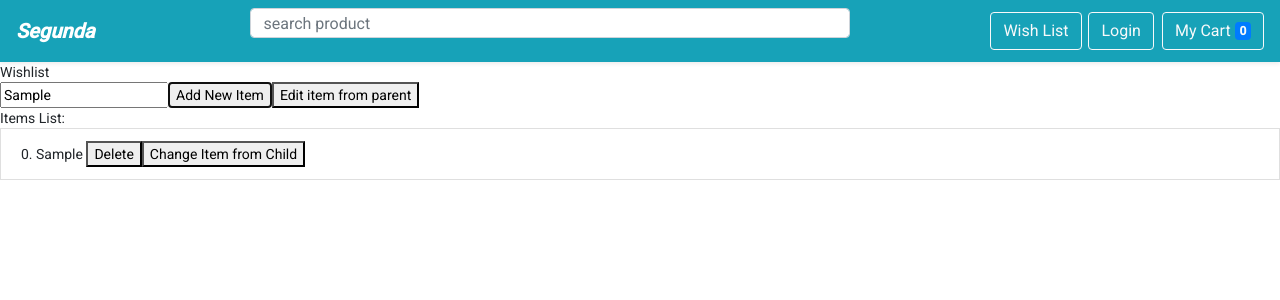
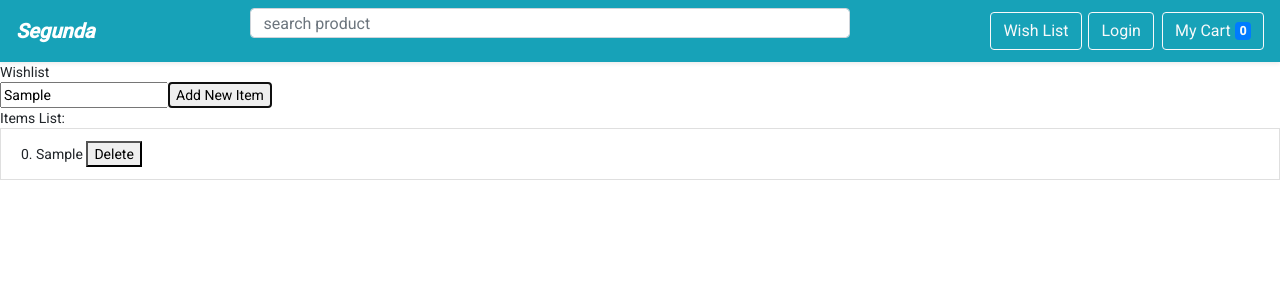
Before and after one commit to alex1ivlev/segunda_public, an Angular app: page /wishlist in a window 1280 px wide. Both pictures are taken after typing "Sample" into the empty fields and a click on the button "Add New Item". Shown: the top 300 px of the page. Built offline with nearby package versions, Linux system fonts and the light colour scheme.

Commit message:
using change detection OnPush

```diff
--- a/src/app/component/wishlist/wishlist-item/wishlistitem.component.html
+++ b/src/app/component/wishlist/wishlist-item/wishlistitem.component.html
@@ -1,5 +1,5 @@
 
   <li class="list-group-item">{{index}}. {{item}}
     <button (click)="removeItem(index)"> Delete</button>
-    <button (click)="changeItem()"> Change Item from Child </button>
+    <!-----<button (click)="changeItem()"> Change Item from Child </button>----->
   </li>
--- a/src/app/component/wishlist/wishlist.component.html
+++ b/src/app/component/wishlist/wishlist.component.html
@@ -2,6 +2,6 @@
   <div> Wishlist</div>
     <input type="text" [(ngModel)]="newItem" value=" ">
     <button (click)="addToList()"> Add New Item </button>
-    <button (click)="editItem()"> Edit item from parent</button>
+     <!----- <button (click)="editItem()"> Edit item from parent</button> -->
     <app-wishlistlist [wishes]="wishes"></app-wishlistlist>
 </ng-container>
```
